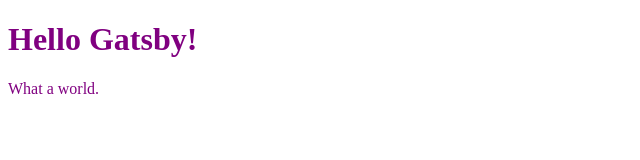
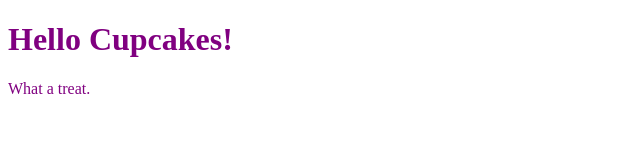
Before and after one commit to brosela/cupcakes, a Gatsby site: page / in a window 1280 px wide. Shown: the whole page, without its empty margins (0-640 px from the left). Built offline with nearby package versions, Linux system fonts and the light colour scheme; Gatsby itself is replaced by a stand-in of ours.

Commit message:
Changed main page

```diff
--- a/src/pages/index.js
+++ b/src/pages/index.js
@@ -3,8 +3,8 @@
 export default function Home() {
   return (
     <div style={{ color: `purple` }}>
-      <h1>Hello Gatsby!</h1>
-      <p>What a world.</p>
+      <h1>Hello Cupcakes!</h1>
+      <p>What a treat.</p>
     </div>
   );
 }
```
